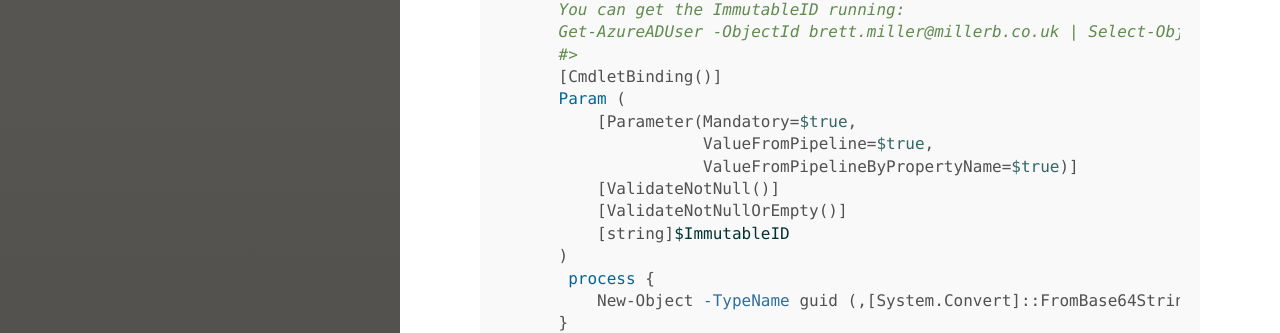
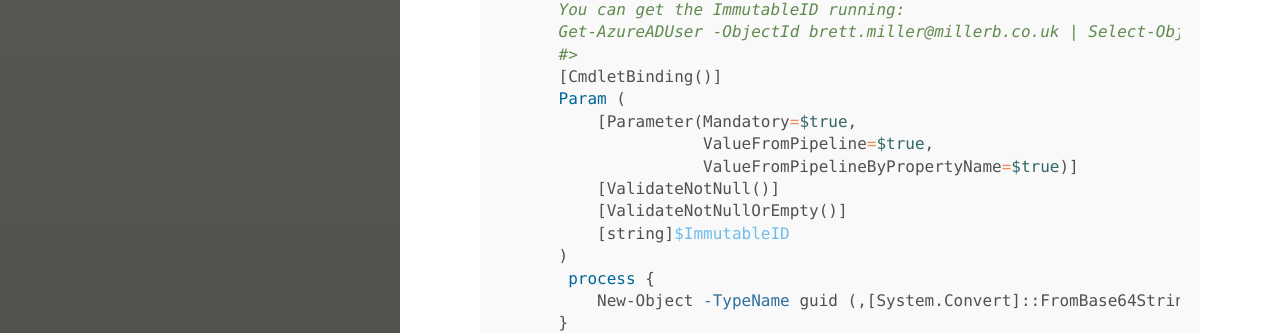
Before and after one commit to brettmillerb/brettmillerb.github.io, a Jekyll site: the page built from _posts/2017-07-16-convert-o365-immutableid-from-ad-objectguid.md, in a window 1280 px wide. Shown: the part 2037-2370 px from the top of the page. Built offline with Jekyll 4.4.1, drawn with Linux system fonts in a browser that asks for light colours.

Commit message:
more syntax highlighting

```diff
--- a/_sass/hydeout/_syntax.scss
+++ b/_sass/hydeout/_syntax.scss
@@ -1,8 +1,8 @@
 .highlight .hll { background-color: #ffc; }
 .highlight .c { color: #999; } /* Comment */
 .highlight .err { color: #a00; background-color: #faa } /* Error */
-.highlight .k { color: #069; } /* Keyword */
-.highlight .o { color: #555 } /* Operator */
+.highlight .k { color: orchid; } /* Keyword */
+.highlight .o { color: #ed9256 } /* Operator */
 .highlight .cm { color: #608b4e; font-style: italic } /* Comment.Multiline */
 .highlight .cp { color: #099 } /* Comment.Preproc */
 .highlight .c1 { color: #999; } /* Comment.Single */
@@ -22,11 +22,11 @@
 .highlight .kn { color: #069; } /* Keyword.Namespace */
 .highlight .kp { color: #069 } /* Keyword.Pseudo */
 .highlight .kr { color: #069; } /* Keyword.Reserved */
-.highlight .kt { color: #078; } /* Keyword.Type */
+.highlight .kt { color: #009eff; } /* Keyword.Type */
 .highlight .m { color: #f60 } /* Literal.Number */
 .highlight .s { color: #d44950 } /* Literal.String */
-.highlight .na { color: #4f9fcf } /* Name.Attribute */
-.highlight .nb { color: #366 } /* Name.Builtin */
+.highlight .na { color: #009eff } /* Name.Attribute */
+.highlight .nb { color: #033 } /* Name.Builtin */
 .highlight .nc { color: #0a8; } /* Name.Class */
 .highlight .no { color: #360 } /* Name.Constant */
 .highlight .nd { color: #99f } /* Name.Decorator */
@@ -36,7 +36,7 @@
 .highlight .nl { color: #99f } /* Name.Label */
 .highlight .nn { color: #0cf; } /* Name.Namespace */
 .highlight .nt { color: #2f6f9f; } /* Name.Tag */
-.highlight .nv { color: #033 } /* Name.Variable */
+.highlight .nv { color: #6fbceb } /* Name.Variable */
 .highlight .ow { color: #000; } /* Operator.Word */
 .highlight .w { color: #bbb } /* Text.Whitespace */
 .highlight .mf { color: #f60 } /* Literal.Number.Float */
```
